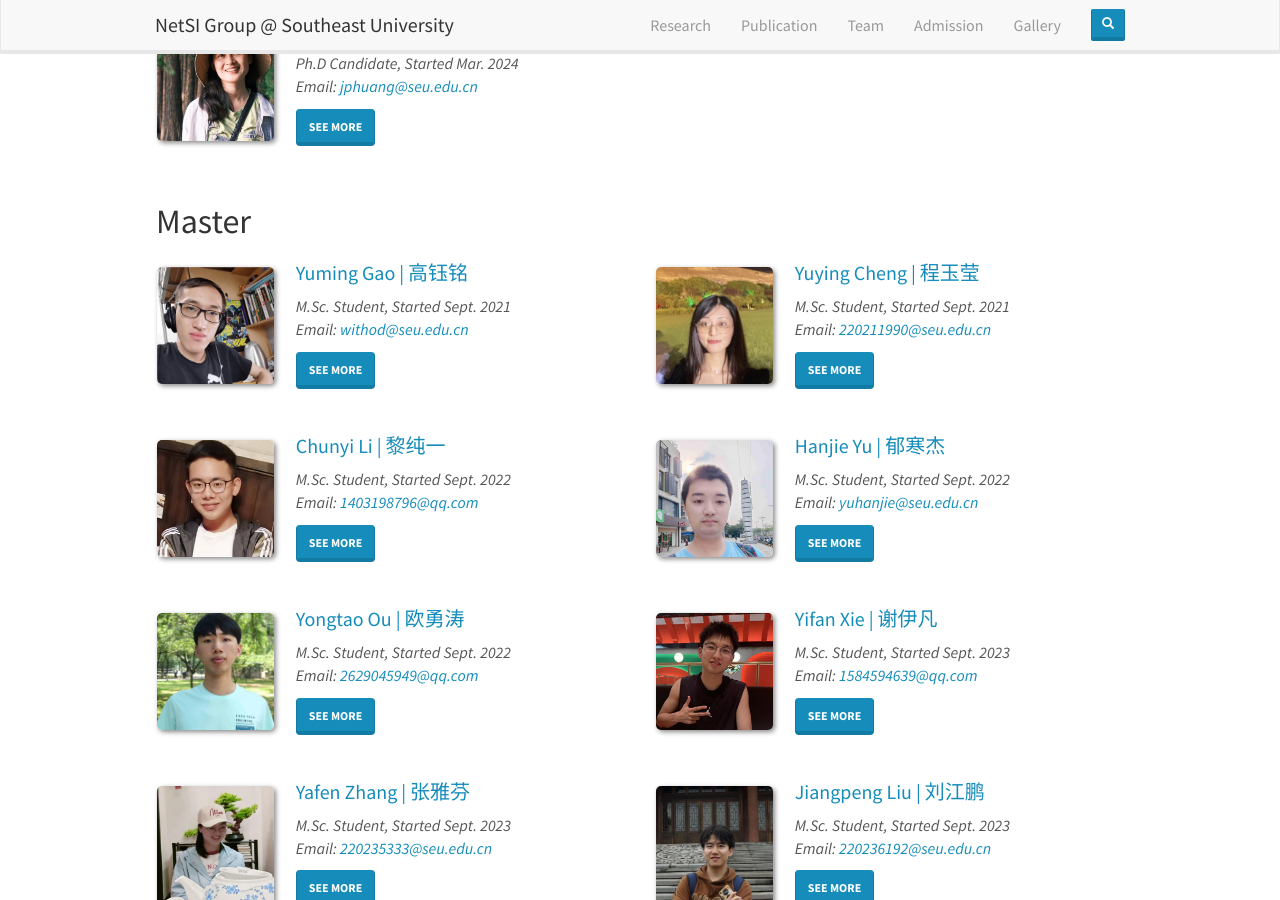
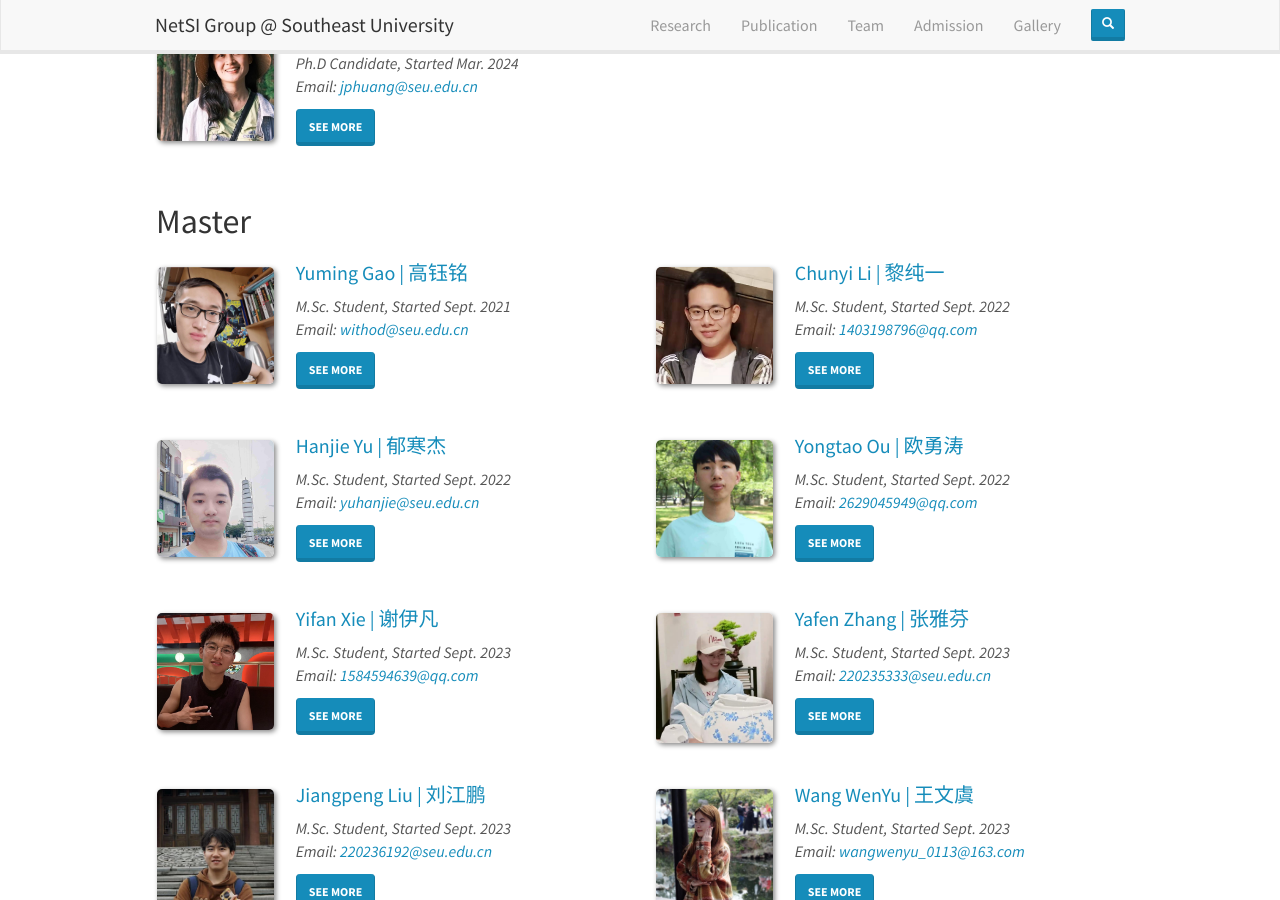
Before and after one commit to SEU-NetSI/seu-netsi.github.io, a Jekyll site: the page built from _pages/team.md, in a window 1280 px wide and 900 px high, scrolled down 543 px. Built offline with Jekyll 4.4.1, drawn with Linux system fonts in a browser that asks for light colours; nearby versions of some CDN libraries.

Commit message:
删除 students.yml 中程玉莹信息

```diff
--- a/_data/students.yml
+++ b/_data/students.yml
@@ -22,23 +22,6 @@
   correspondence:
     - "<b>Room:</b> 431, Computer Building, Jiulonghu Campus, SEU"
     - "<b>Github:</b> <a href='https://github.com/Withod' target='_blank'>https://github.com/Withod</a>"
-
-- name: Yuying Cheng
-  chinese: 程玉莹
-  id: chengyuying
-  photo: chengyuying.jpg
-  info: M.Sc. Student, Started Sept. 2021
-  email: 220211990@seu.edu.cn
-  link: https://github.com/seuchengyy
-  education:
-    - "<b>2021.09 ~ Now:</b> M.Sc, <a href='https://cse.seu.edu.cn/main.htm' target='_blank'>School of Computer Science and Engineering</a>, <a href='https://www.seu.edu.cn/' target='_blank'>Southeast University</a>, China"
-    - "<b>2017.09 ~ 2021.06:</b> B.Sc, <a href='https://cose.seu.edu.cn/' target='_blank'>College of Software Engineering</a>, <a href='https://www.seu.edu.cn/' target='_blank'>Southeast University</a>, China"
-  interest:
-    - "<b>Source Tracking</b>"
-    - "<b>Mobile Network</b>"
-  correspondence:
-    - "<b>Room:</b> 546, Computer Building, Jiulonghu Campus, SEU"
-    - "<b>Github:</b> <a href='https://github.com/seuchengyy' target='_blank'>https://github.com/seuchengyy</a>"
 
 - name: Chunyi Li
   chinese: 黎纯一
```
